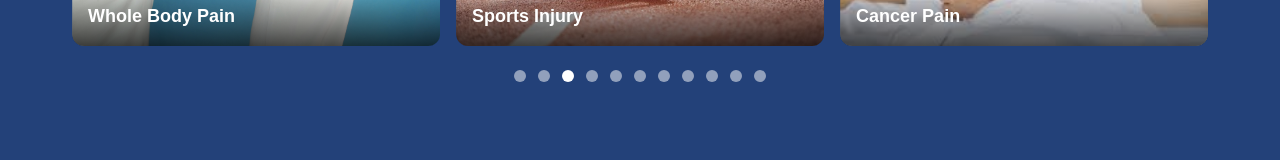
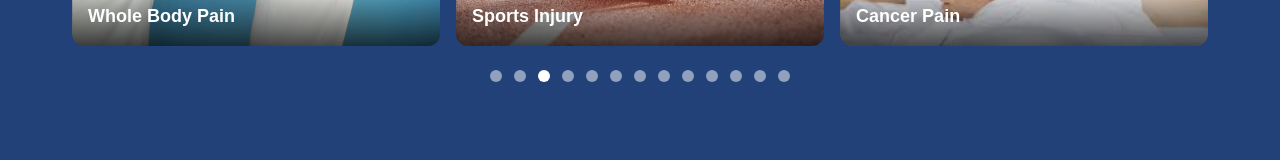
Before and after one commit to SRIYOGconsulting/painclinic.com.np, a React (Vite) app: page / in a window 1280 px wide. Shown: the part 1880-2040 px from the top of the page. Built offline with nearby package versions, Linux system fonts and the light colour scheme.

Commit message:
made some changes in service section

```diff
--- a/src/Pages/Home.jsx
+++ b/src/Pages/Home.jsx
@@ -102,6 +102,8 @@ const isMobile = useIsMobile();
     { id: 9, title: "Nerve Pain", bigImage: nerve, path:"what-is-nerve-pain" },
     { id: 10, title: "Neck Pain", bigImage: neckImg, path:"what-is-neck-pain" },
     { id: 11, title: "Shoulder Pain", bigImage: shoulderImg, path:"what-is-shoulder-pain" },
+    { id: 12, title: "Knee Pain", bigImage: knee, path:"what-is-knee-pain" },
+    { id: 13, title: "Muscle Pain", bigImage: muscle, path:"what-is-muscle-pain" },
     { id: 12, title: "Knee Pain", bigImage: knee, path:"what-is-knee-pain" },
     { id: 13, title: "Muscle Pain", bigImage: muscle, path:"what-is-muscle-pain" },
   ];
```
